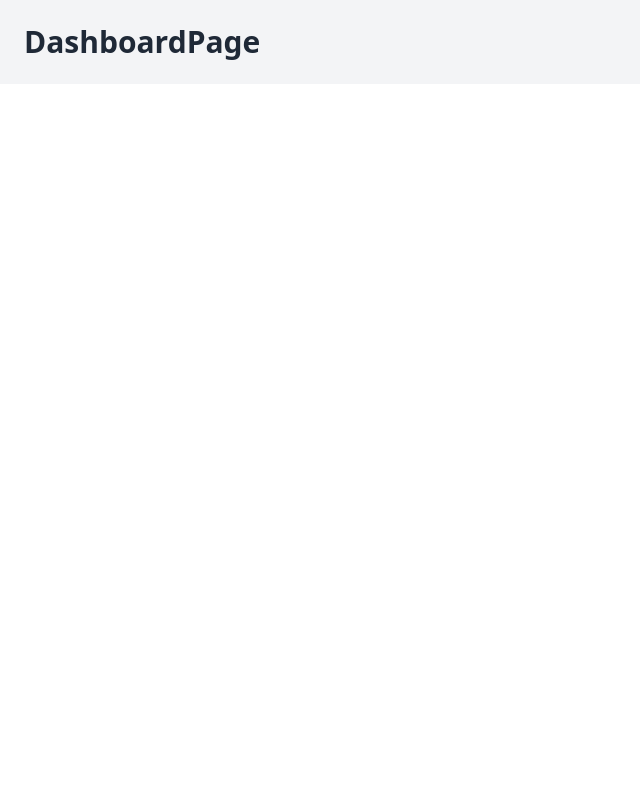
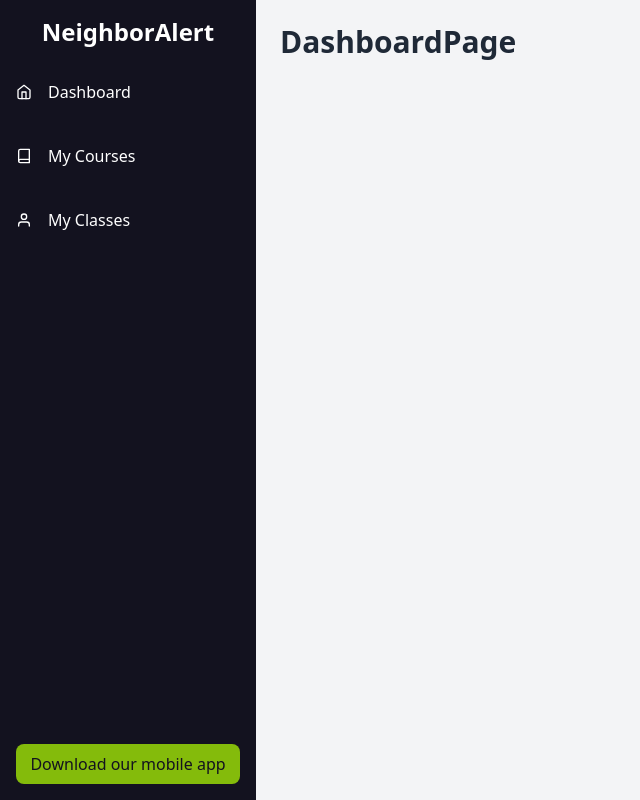
Before and after one commit to darevalo2022062/React_NeighborAlert_Deploy, a React (Vite) app: page /dashboard in a window 1280 px wide. Shown: the whole page, without its empty margins (0-640 px from the left). Built offline with nearby package versions, Linux system fonts and the light colour scheme.

Commit message:
Sidebar design

```diff
--- a/src/components/dashboard/Sidebar.jsx
+++ b/src/components/dashboard/Sidebar.jsx
@@ -5,7 +5,35 @@ export const Sidebar = () => {
 
     return (
         <>
-
+        <div className="w-64 h-screen bg-[#13121f] text-white flex flex-col">
+            <div className="p-4 flex items-center justify-center bg-[#13121f]">
+                <span className="text-2xl font-bold">NeighborAlert</span>
+            </div>
+            <div className="flex-1">
+                <ul className="space-y-2">
+                    <li>
+                        <a href="#" className="flex items-center p-4 hover:bg-[#84bb0b]">
+                            <FiHome className="mr-4" /> Dashboard
+                        </a>
+                    </li>
+                    <li>
+                        <a href="#" className="flex items-center p-4 hover:bg-[#84bb0b]">
+                            <FiBook className="mr-4" /> My Courses
+                        </a>
+                    </li>
+                    <li>
+                        <a href="#" className="flex items-center p-4 hover:bg-[#84bb0b]">
+                            <FiUser className="mr-4" /> My Classes
+                        </a>
+                    </li>
+                </ul>
+            </div>
+            <div className="p-4">
+                <button className="w-full bg-[#84bb0b] text-[#13121f] p-2 rounded-lg hover:bg-[#84bb0b]/90">
+                    Download our mobile app
+                </button>
+            </div>
+        </div>
         </>
     );
 };
```
